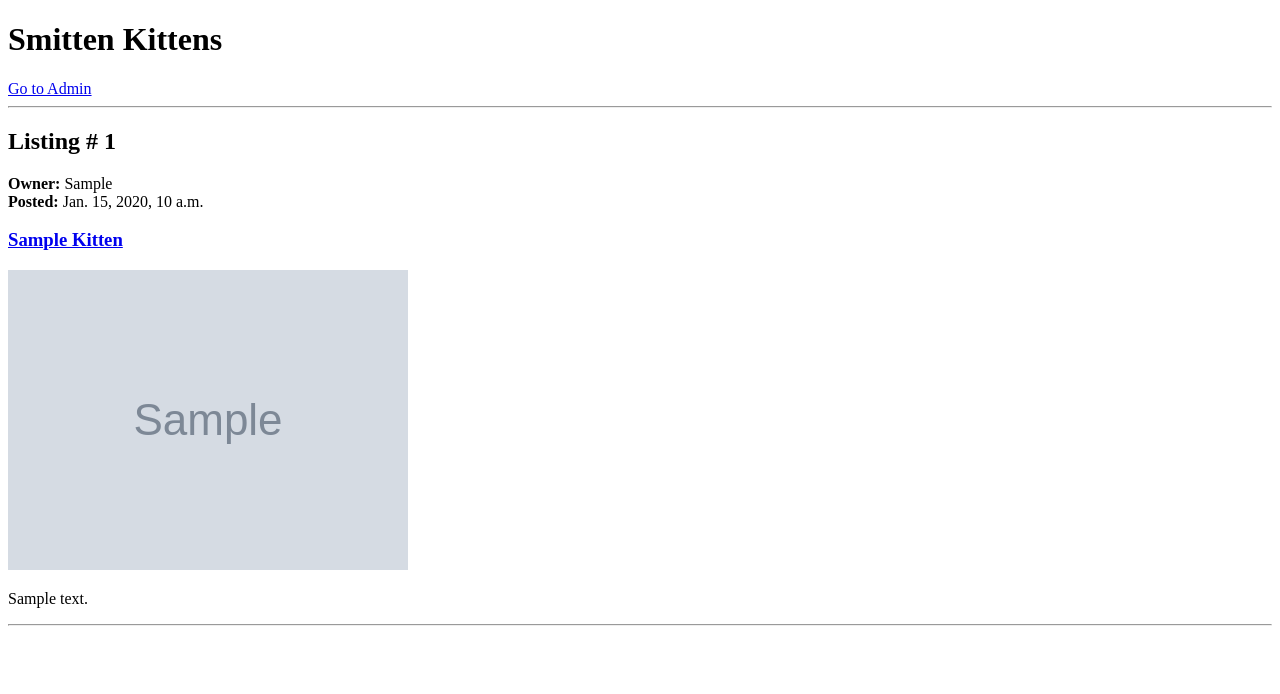
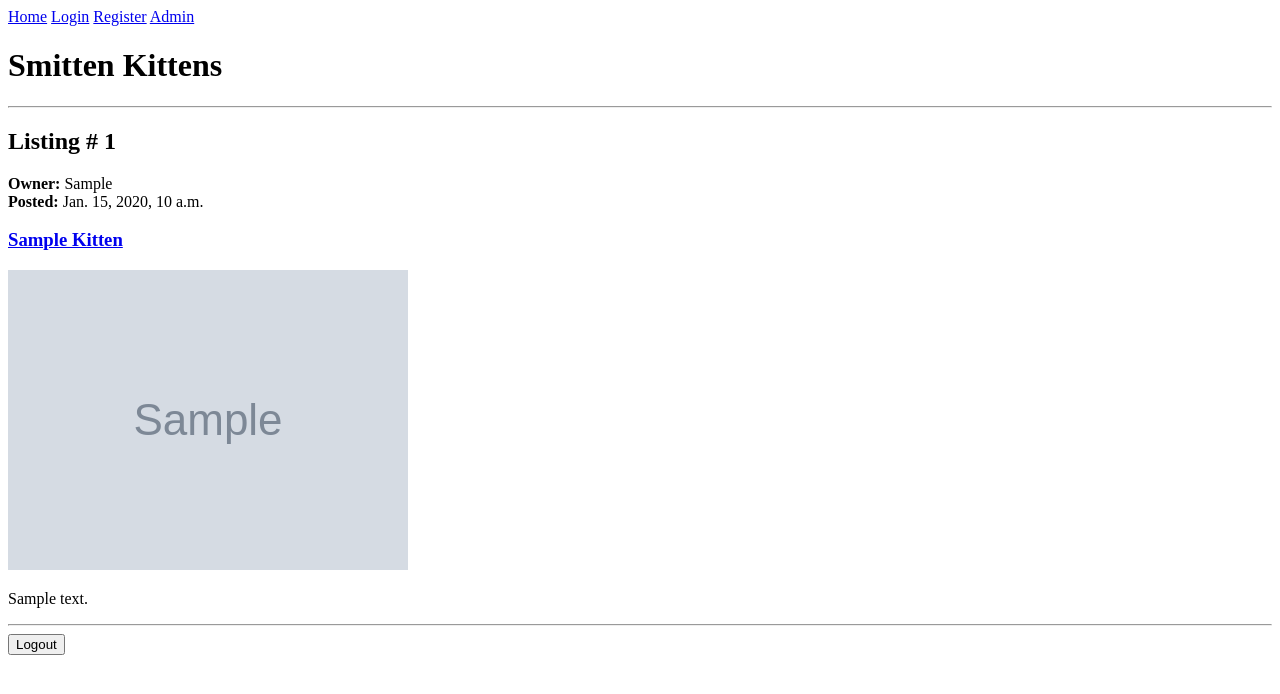
Before and after one commit to KTerew/SDEV_220_Final_Project_Smitten_Kittens, a Django app: page / in a window 1280 px wide. Shown: the top 694 px of the page. Run offline with Django 5.2, Linux system fonts and the light colour scheme; tables that the repository leaves empty hold one stand-in row (values such as "Sample post"); grey boxes marked "Sample" are stand-in pictures.

Commit message:
Add login/logout and navbar

```diff
--- a/SmittenKittens/settings.py
+++ b/SmittenKittens/settings.py
@@ -122,3 +122,6 @@ STATIC_ROOT = BASE_DIR / 'static'
 
 MEDIA_URL = "/media/"  # uploaded user files (images)
 MEDIA_ROOT = BASE_DIR / "media"  # where uploaded images are stored
+
+LOGIN_REDIRECT_URL = "/"  # Redirects after login -> home
+LOGOUT_REDIRECT_URL = "/"  # Redirects after logout -> home
--- a/accounts/urls.py
+++ b/accounts/urls.py
@@ -1,6 +1,10 @@
 from django.urls import path
+from django.contrib.auth import views as auth_views
 from . import views
 
 urlpatterns = [
-    path("register/", views.register, name="register"),  #Registration page
+    path("register/", views.register, name="register"),  # Registration page
+    path("login/", auth_views.LoginView.as_view
+         (template_name="accounts/login.html"),name="login"),  # Django's built-in LoginView
+    path("logout/", auth_views.LogoutView.as_view(), name="logout")  # Route for logging out users - home
 ]
--- a/kittens/templates/kittens/home.html
+++ b/kittens/templates/kittens/home.html
@@ -5,10 +5,22 @@
 </head>
 
 <body>
+<nav>
+    <a href="/">Home</a> <!--Navigation Bar at top of page-->
+
+    {% if user.is_authenticated %}
+        <span>{{ user.username|capfirst }}</span>
+        <a href="/admin/">Admin</a>
+    {% else %}
+        <a href="{% url 'login' %}">Login</a>
+        <a href="{% url 'register' %}">Register</a>
+        <a href="/admin/">Admin</a>
+    {% endif %}
+</nav>
+
+</nav>
 
 <h1>Smitten Kittens</h1>  <!--HOME PAGE-->
-
-<a href="/admin/">Go to Admin</a>  <!--Easy link to admin page-->
 
 <hr>
 
@@ -51,3 +63,10 @@
     <p>No listings yet.</p>
 
 {% endfor %}
+
+<!-- Logout button-->
+
+<form method="POST" action="{% url 'logout' %}">
+    {% csrf_token %}
+    <button type="submit">Logout</button>
+</form>
--- a/kittens/templates/kittens/kitten_detail.html
+++ b/kittens/templates/kittens/kitten_detail.html
@@ -1,4 +1,7 @@
 <title>Smitten Kittens</title>
+<nav>
+    <a href="/">Home</a>
+</nav>
 
 <h1>{{ kitten.name|title }}</h1>
 
```
Also changed, not shown: accounts/templates/accounts/login.html (added, +26 -0 lines).
